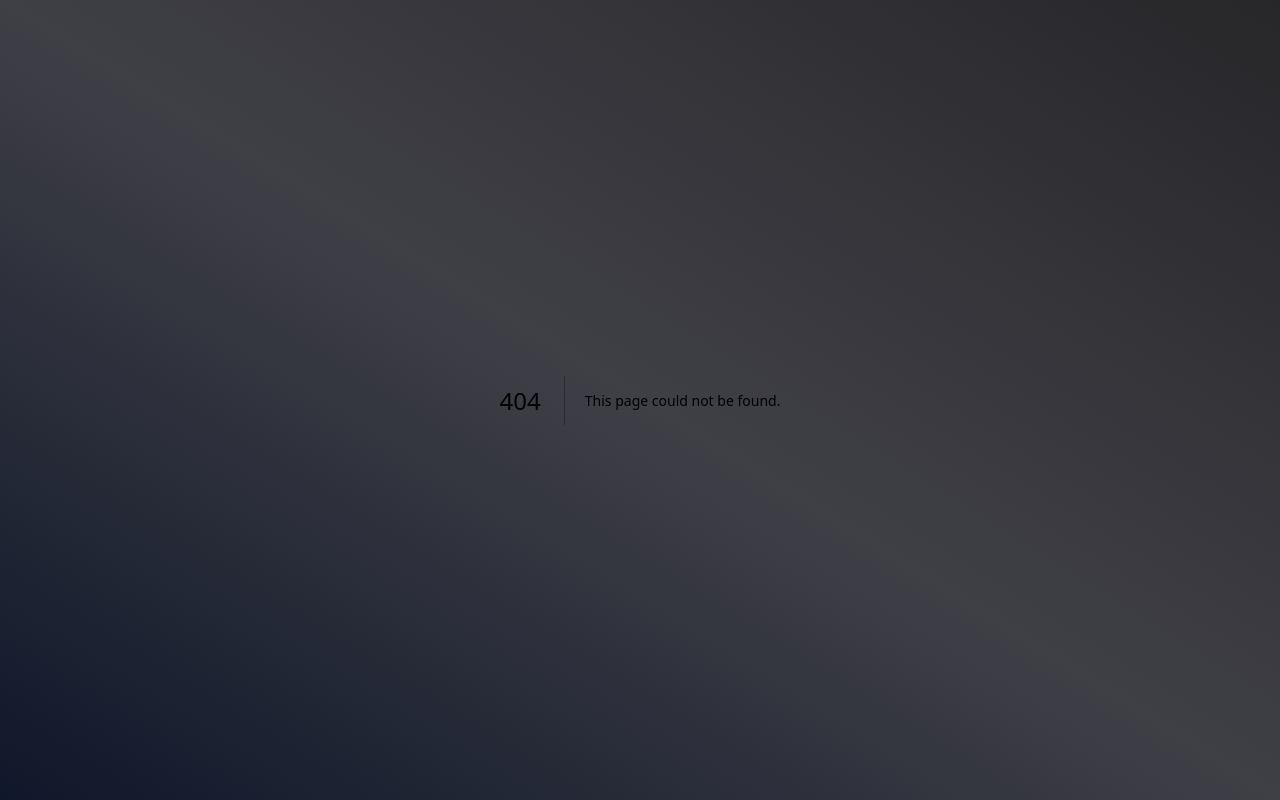
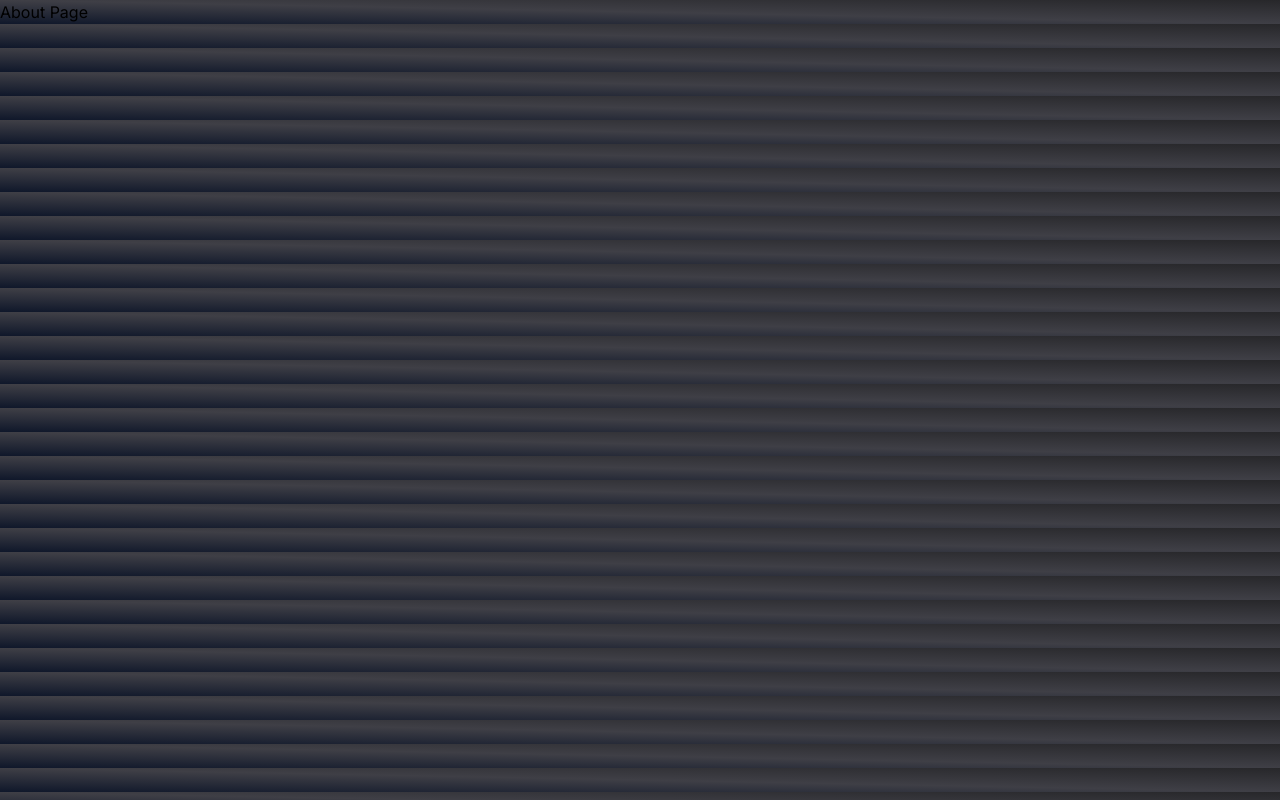
Before and after one commit to JakeIVS/BarCart, a Next.js app in the folder client/: page /about in a window 1280 px wide. Before the commit this address had no page. Built offline with nearby package versions, Linux system fonts and the light colour scheme.

Commit message:
create about page route

```diff
--- /dev/null
+++ b/client/src/app/about/page.tsx
@@ -0,0 +1,3 @@
+export default function About() {
+  return <h1>About Page</h1>;
+}
```
